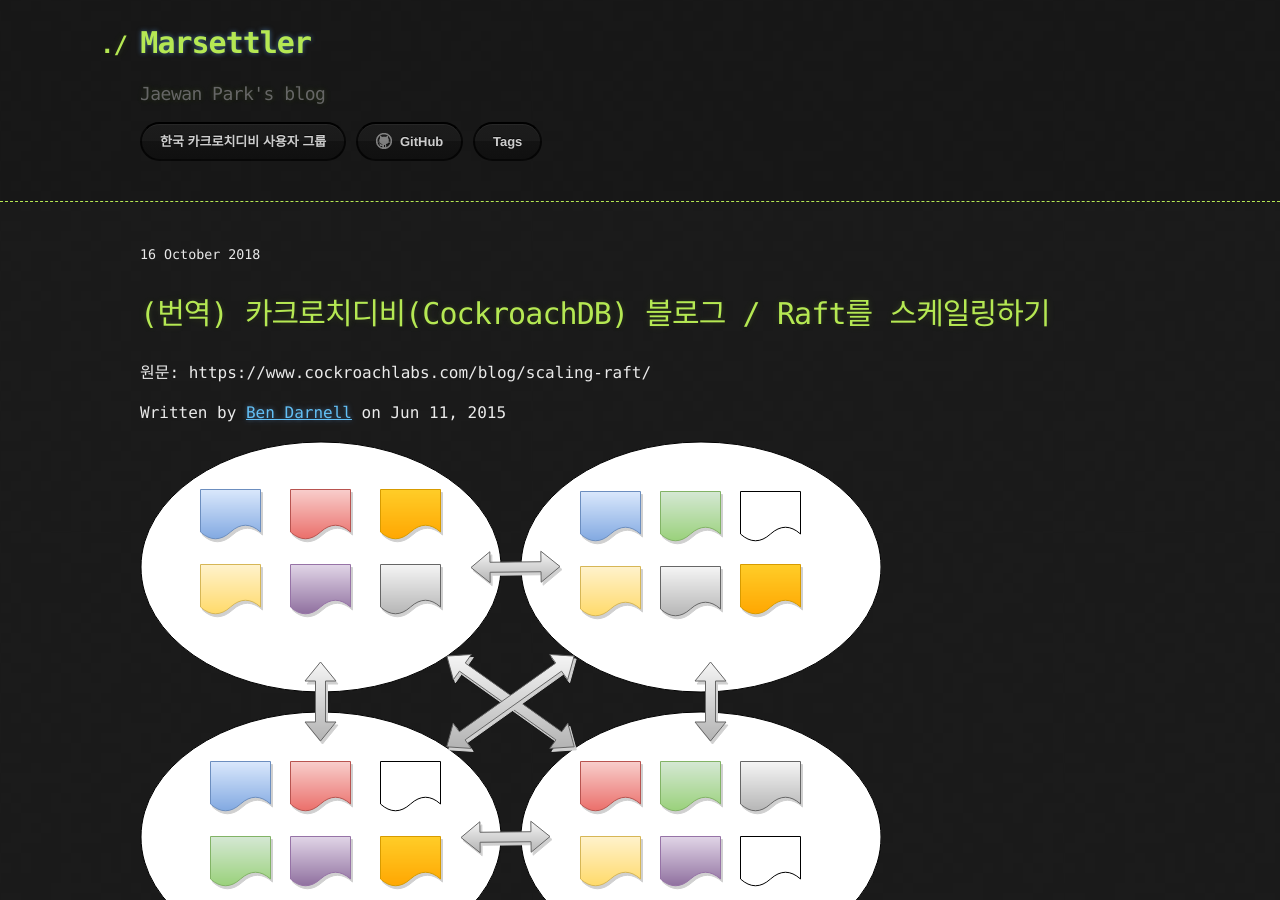
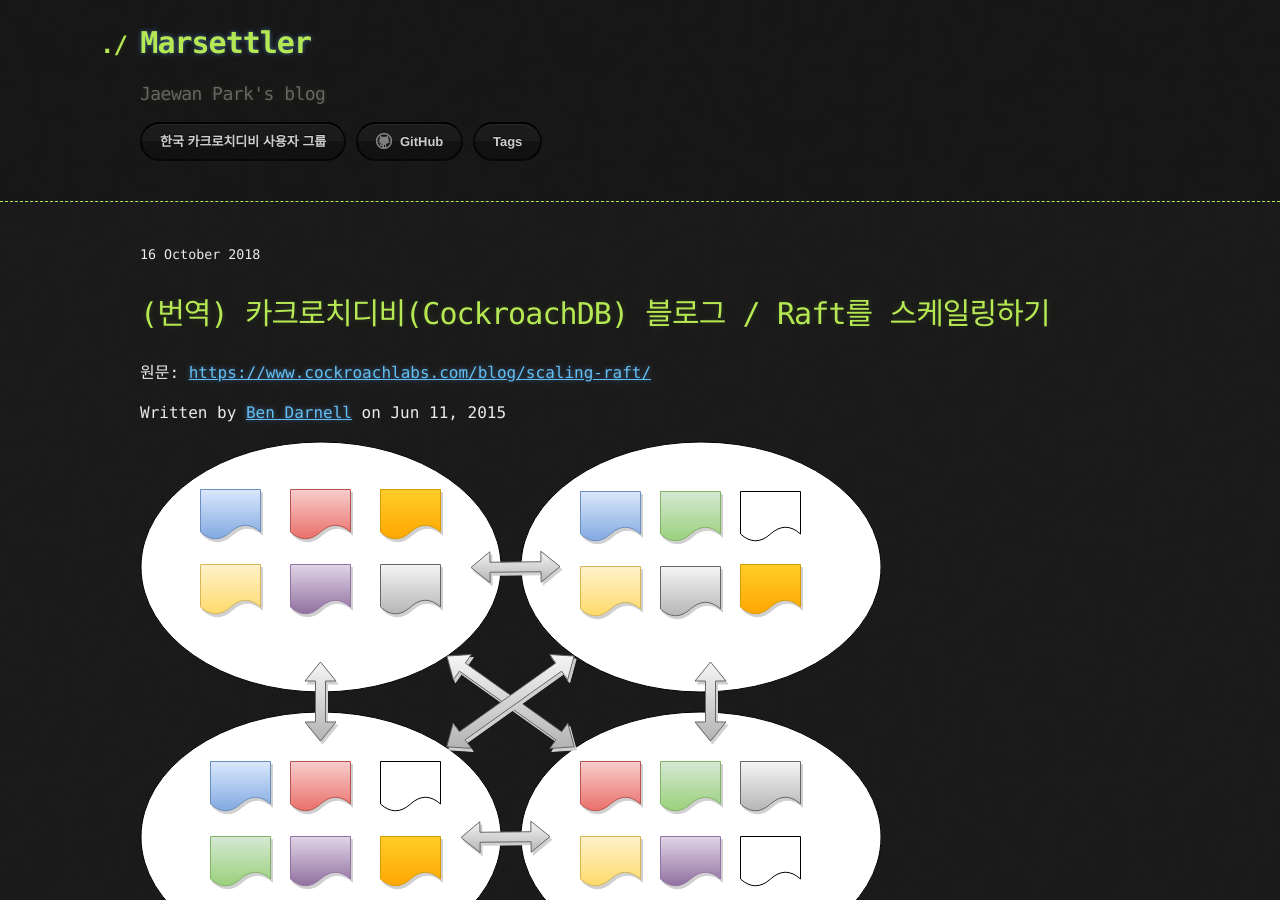
Before and after one commit to hueypark/hueypark.github.io, a Jekyll site: the page built from _posts/2018-10-16-cockroachdb-blog-scaling-raft.md, in a window 1280 px wide and 900 px high. Built offline with Jekyll 4.4.1, drawn with Linux system fonts in a browser that asks for light colours; comment, search, counter and statistics services are not loaded.

Commit message:
Fix wrong link in post(blog-scaling-raft)

```diff
--- a/_posts/2018-10-16-cockroachdb-blog-scaling-raft.md
+++ b/_posts/2018-10-16-cockroachdb-blog-scaling-raft.md
@@ -5,11 +5,11 @@
 tags: ["cockroachdb"]
 ---
 
-원문: https://www.cockroachlabs.com/blog/scaling-raft/
+원문: [https://www.cockroachlabs.com/blog/scaling-raft/](https://www.cockroachlabs.com/blog/scaling-raft/)
 
 <!--more-->
 
-Written by [Ben Darnell](https://www.cockroachlabs.com/author/ben-darnell/) on Jun 11, 2015
+Written by [Ben Darnell](https://www.cockroachlabs.com/blog/author/ben-darnell/) on Jun 11, 2015
 
 ![](/assets/post/2018-10-16-cockroachdb-blog-scaling-raft/multinode3.png)
 
@@ -17,15 +17,15 @@
 
 단일 `Range`에서 3개 또는 5개 노드 중의 하나가 리더로 선출되고, 주기적으로 팔로워에게 허트비트를 보냅니다.
 
-<img src="/post/2018-10-16-cockroachdb-blog-scaling-raft/multinode1.png" width="300" height="216">
+![](/assets/post/2018-10-16-cockroachdb-blog-scaling-raft/multinode1.png)
 
 시스템이 커지고 더 많은 `Range`들을 가지게 되면, 허트비트를 처리하기 위한 트래픽 양도 들어납니다.
 
-<img src="/post/2018-10-16-cockroachdb-blog-scaling-raft/multinode2.png" width="300" height="216">
+![](/assets/post/2018-10-16-cockroachdb-blog-scaling-raft/multinode2.png)
 
 `Range` 수가 노드 수보다 훨씬 많아지면(`Range`를 작게 유지하면 노드가 실패시 복구시간이 향상됩니다.), 중복되는 `Range`가 많아집니다. 이 때 `MultiRaft`가 필요합니다. 각 `Range`에서 개별적으로 Raft를 처리하는 대신, 전체 노드의 `Range`를 하나의 그룹으로 관리합니다. 아무리 많은 `Range`가 있더라도, 각 노드 쌍은 틱마다 한 번만 허트비트를 교환하면 됩니다.
 
-<img src="/post/2018-10-16-cockroachdb-blog-scaling-raft/multinode3.png" width="300" height="216">
+![](/assets/post/2018-10-16-cockroachdb-blog-scaling-raft/multinode3.png)
 
 허트비트 네트워크 트래픽을 줄이는 것 외에도, MultiRaft는 다른 영역들에서 효율성을 향상시킵니다. 예를 들어, MultiRaft는 `Range`별 고루틴 대신 정해진 작은 수의 고루틴만(현재는 3)을 요구합니다.
 
```
Also changed, not shown: assets/post/2018-10-16-cockroachdb-blog-scaling-raft/multinode2.png.
